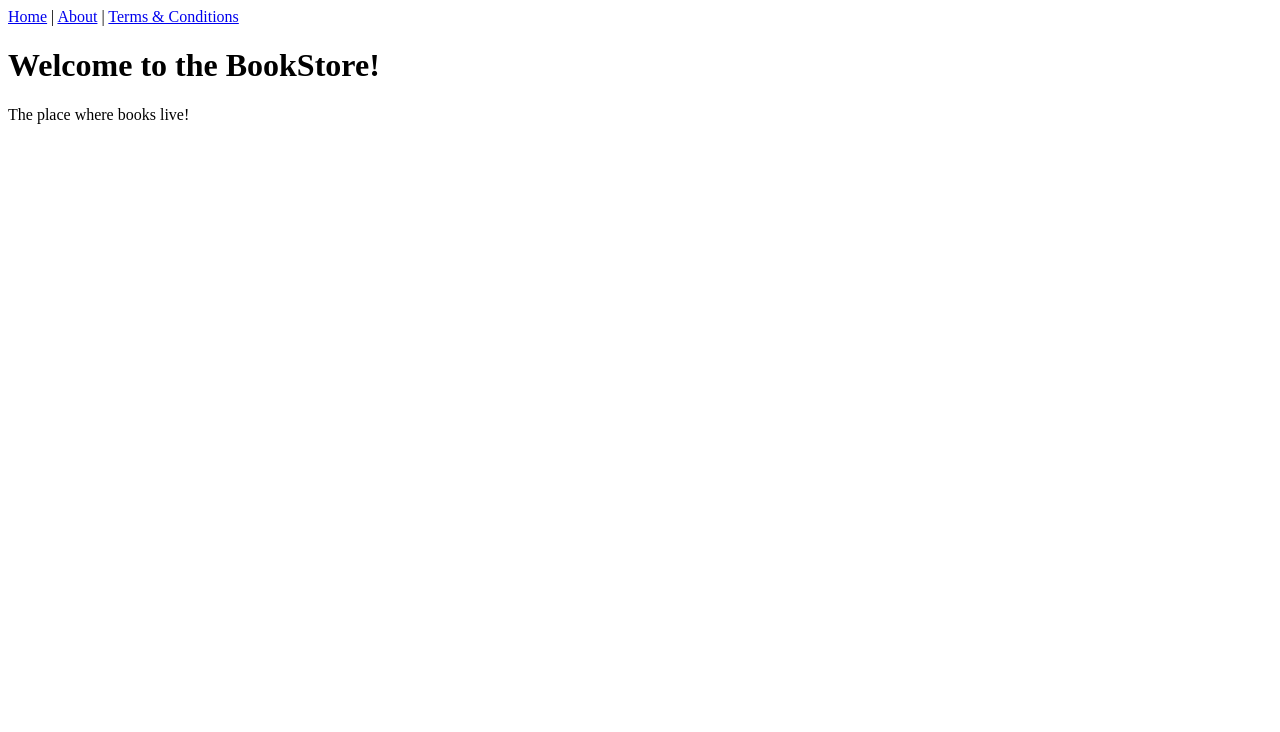
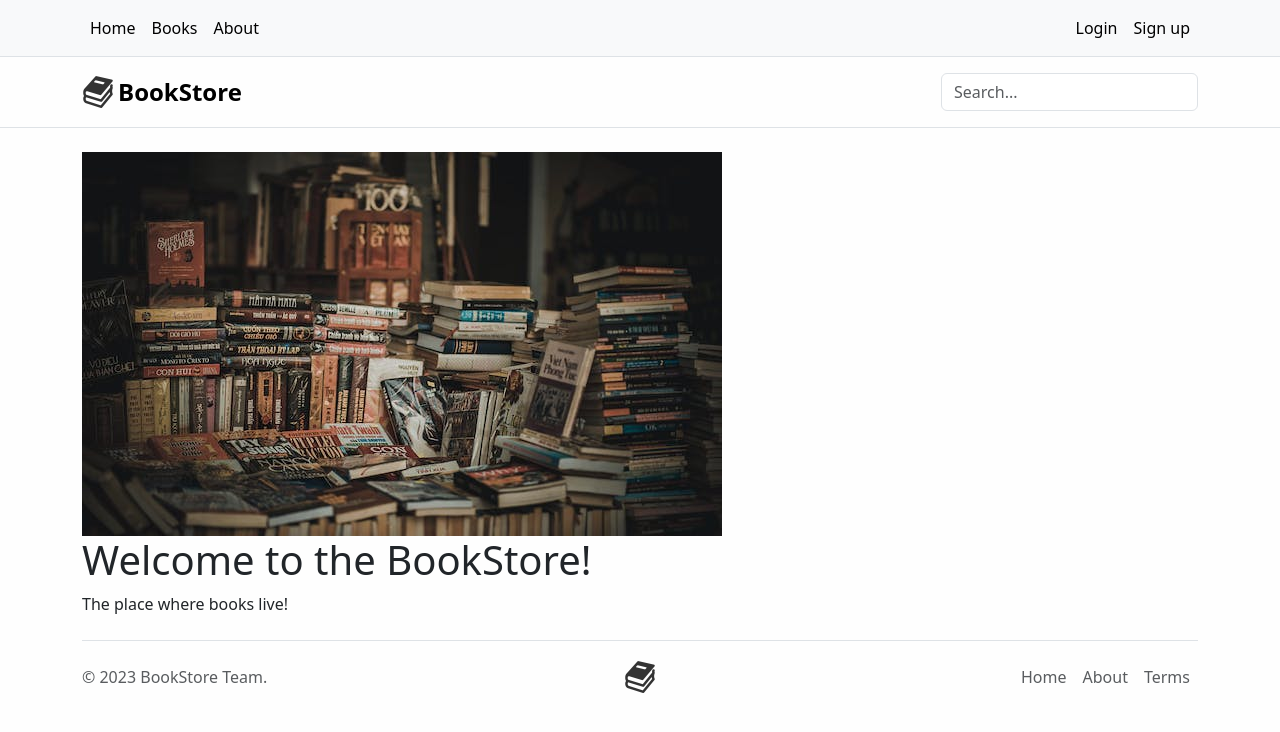
Before and after one commit to dyachoksa/beetroot-groups-05, a Django app: page / in a window 1280 px wide. Shown: the top 732 px of the page. Run offline with Django 5.2, Linux system fonts and the light colour scheme.

Commit message:
Django practice: templates and static files

```diff
--- /dev/null
+++ b/Practice/bookstore/bookstore/static/css/main.css
@@ -0,0 +1,3 @@
+body {
+    background-color: #fefefe;
+}
--- /dev/null
+++ b/Practice/bookstore/bookstore/templates/base.html
@@ -0,0 +1,27 @@
+<!doctype html>
+{% load static %}
+<html lang="en">
+    <head>
+        <meta charset="utf-8">
+        <meta name="viewport" content="width=device-width, initial-scale=1">
+
+        <title>{% block title %}Base{% endblock %} - BookStore</title>
+
+        <link href="https://cdn.jsdelivr.net/npm/bootstrap@5.3.2/dist/css/bootstrap.min.css"
+            rel="stylesheet" integrity="sha384-T3c6CoIi6uLrA9TneNEoa7RxnatzjcDSCmG1MXxSR1GAsXEV/Dwwykc2MPK8M2HN" crossorigin="anonymous" />
+
+        <link rel="stylesheet" href="{% static 'css/main.css' %}" />
+    </head>
+
+    <body>
+        {% include "partials/header.html" %}
+
+        <main class="container">
+            {% block content %}{% endblock %}
+        </main>
+
+        {% include "partials/footer.html" %}
+
+        <script src="https://cdn.jsdelivr.net/npm/bootstrap@5.3.2/dist/js/bootstrap.bundle.min.js" integrity="sha384-C6RzsynM9kWDrMNeT87bh95OGNyZPhcTNXj1NW7RuBCsyN/o0jlpcV8Qyq46cDfL" crossorigin="anonymous"></script>
+    </body>
+</html>
--- /dev/null
+++ b/Practice/bookstore/bookstore/templates/partials/footer.html
@@ -0,0 +1,16 @@
+{% load static %}
+<div class="container">
+    <footer class="d-flex flex-wrap justify-content-between align-items-center py-3 my-4 border-top">
+      <p class="col-md-4 mb-0 text-body-secondary">© 2023 BookStore Team.</p>
+
+      <a href="/" class="col-md-4 d-flex align-items-center justify-content-center mb-3 mb-md-0 me-md-auto link-body-emphasis text-decoration-none">
+        <img src="{% static 'img/books-icon.png' %}" alt="logo" width="32" height="32" />
+      </a>
+
+      <ul class="nav col-md-4 justify-content-end">
+        <li class="nav-item"><a href="/" class="nav-link px-2 text-body-secondary">Home</a></li>
+        <li class="nav-item"><a href="/about/" class="nav-link px-2 text-body-secondary">About</a></li>
+        <li class="nav-item"><a href="/terms/" class="nav-link px-2 text-body-secondary">Terms</a></li>
+      </ul>
+    </footer>
+</div>
--- /dev/null
+++ b/Practice/bookstore/bookstore/templates/partials/header.html
@@ -0,0 +1,28 @@
+{% load static %}
+<div>
+    <nav class="py-2 bg-body-tertiary border-bottom">
+        <div class="container d-flex flex-wrap">
+            <ul class="nav me-auto">
+                <li class="nav-item"><a href="/" class="nav-link link-body-emphasis px-2 active" aria-current="page">Home</a></li>
+                <li class="nav-item"><a href="#" class="nav-link link-body-emphasis px-2">Books</a></li>
+                <li class="nav-item"><a href="/about/" class="nav-link link-body-emphasis px-2">About</a></li>
+            </ul>
+            <ul class="nav">
+                <li class="nav-item"><a href="#" class="nav-link link-body-emphasis px-2">Login</a></li>
+                <li class="nav-item"><a href="#" class="nav-link link-body-emphasis px-2">Sign up</a></li>
+            </ul>
+        </div>
+    </nav>
+
+    <header class="py-3 mb-4 border-bottom">
+        <div class="container d-flex flex-wrap justify-content-center">
+          <a href="/" class="d-flex align-items-center mb-3 mb-lg-0 me-lg-auto link-body-emphasis text-decoration-none">
+            <img src="{% static 'img/books-icon.png' %}" alt="logo" width="32" height="32" />
+            <span class="ps-1 fs-4 fw-bold">BookStore</span>
+          </a>
+          <form class="col-12 col-lg-auto mb-3 mb-lg-0" role="search">
+            <input type="search" class="form-control" placeholder="Search..." aria-label="Search">
+          </form>
+        </div>
+    </header>
+</div>
--- a/Practice/bookstore/pages/templates/home.html
+++ b/Practice/bookstore/pages/templates/home.html
@@ -1,16 +1,13 @@
-<!doctype html>
-<html>
-    <head>
-        <title>BookStore</title>
-    </head>
+{% extends "base.html" %}
+{% load static %}
 
-    <body>
-        <a href="/">Home</a> |
-        <a href="/about/">About</a> |
-        <a href="/terms/">Terms & Conditions</a>
+{% block title %}Home{% endblock %}
 
-        <h1>Welcome to the BookStore!</h1>
+{% block content %}
+    <picture>
+        <img src="{% static 'img/books.jpg' %}" alt="books" />
+    </picture>
 
-        <p>The place where books live!</p>
-    </body>
-</html>
+    <h1>Welcome to the BookStore!</h1>
+    <p>The place where books live!</p>
+{% endblock %}
```
Also changed, not shown: Practice/bookstore/bookstore/settings.py (+8 -1 lines), Practice/bookstore/pages/templates/about.html (+4 -11 lines), Practice/bookstore/pages/templates/terms.html (+5 -13 lines), Practice/bookstore/bookstore/static/img/books-icon.png (added), Practice/bookstore/pages/static/img/books.jpg (added).
